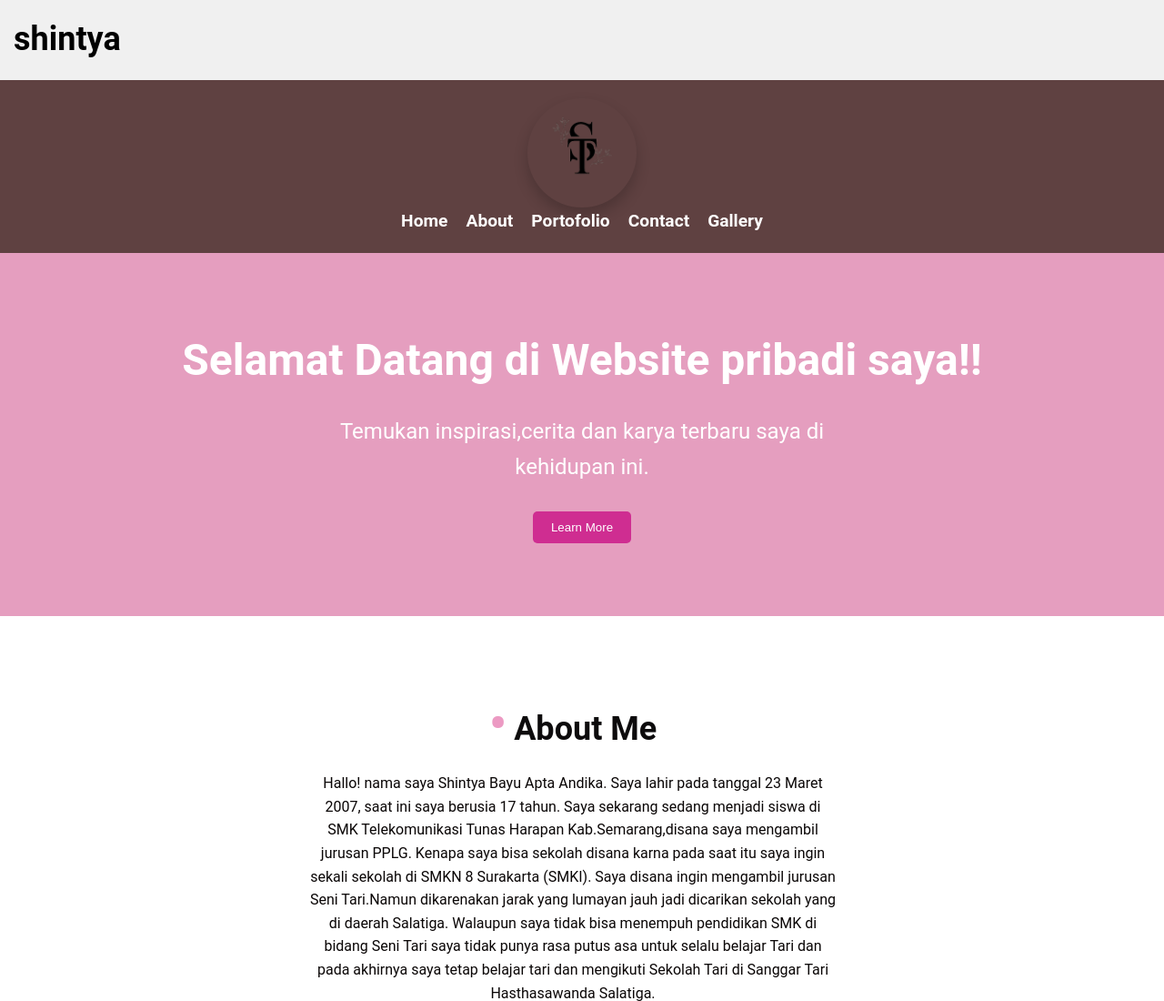
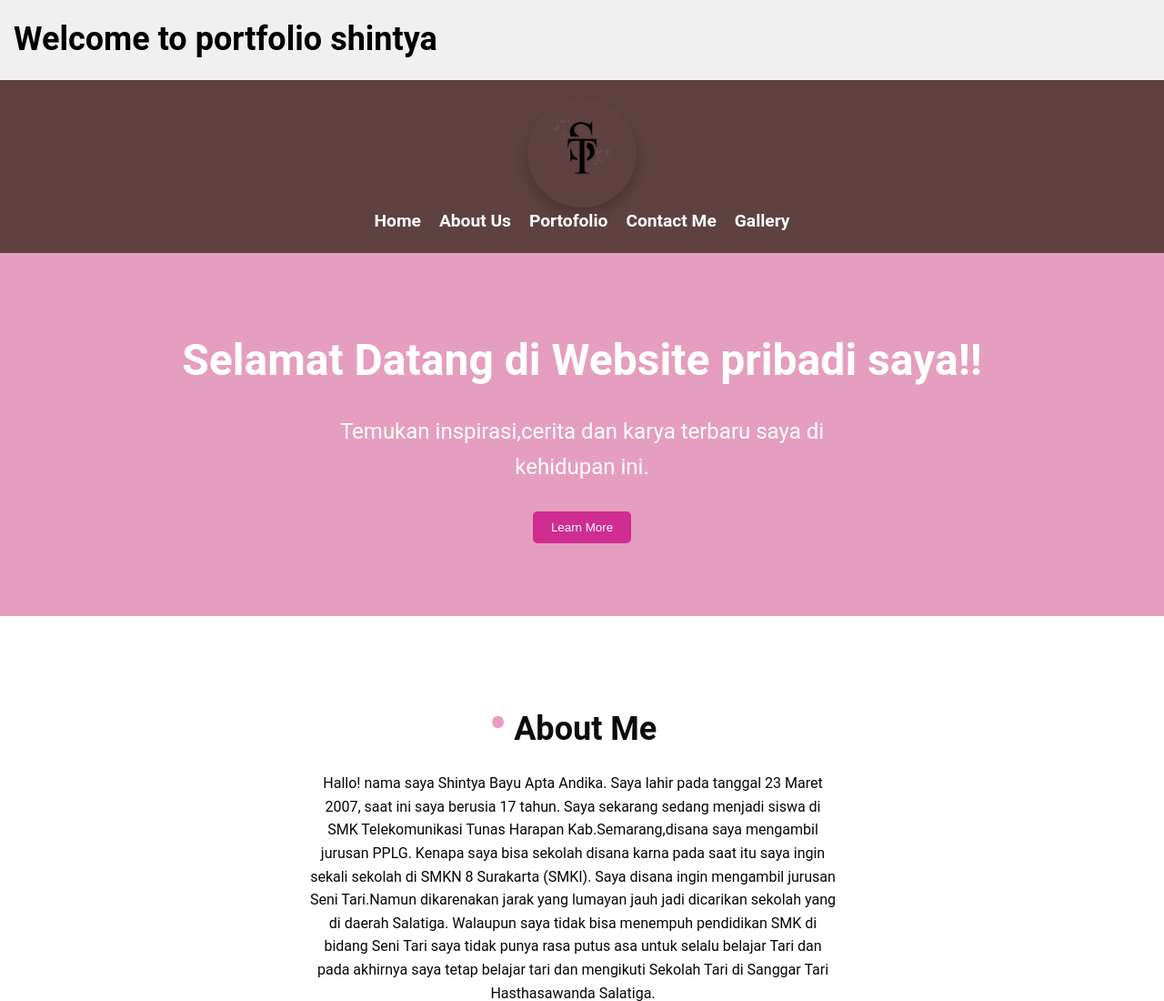
Before and after one commit to belajarshintya/belajarshintya, a plain HTML site: page index.html in a window 1280 px wide. Shown: the top 1100 px of the page at 91% size. Drawn offline with Linux system fonts and the light colour scheme.

Commit message:
Ganti Navbar

```diff
--- a/index.html
+++ b/index.html
@@ -7,7 +7,7 @@
     <link rel="stylesheet" href="styles.css">
 </head>
 <body>
-    <h2 class="animation-fade-in">shintya</h2>
+    <h2 class="animation-fade-in">Welcome to portfolio shintya</h2>
     <header>
         <div>
             <img src="logoshintya.png" alt="Logo Shintya" class="avatar">
@@ -15,9 +15,9 @@
         <nav>
             <ul>
                 <li><a href="#home">Home</a></li>
-                <li><a href="#about">About</a></li>
+                <li><a href="#about">About Us</a></li>
                 <li><a href="#portfolio">Portofolio</a></li>
-                <li><a href="#contact">Contact</a></li>
+                <li><a href="#contact">Contact Me</a></li>
                 <li><a href="#gallery">Gallery</a></li>
             </ul>
         </nav>
```
